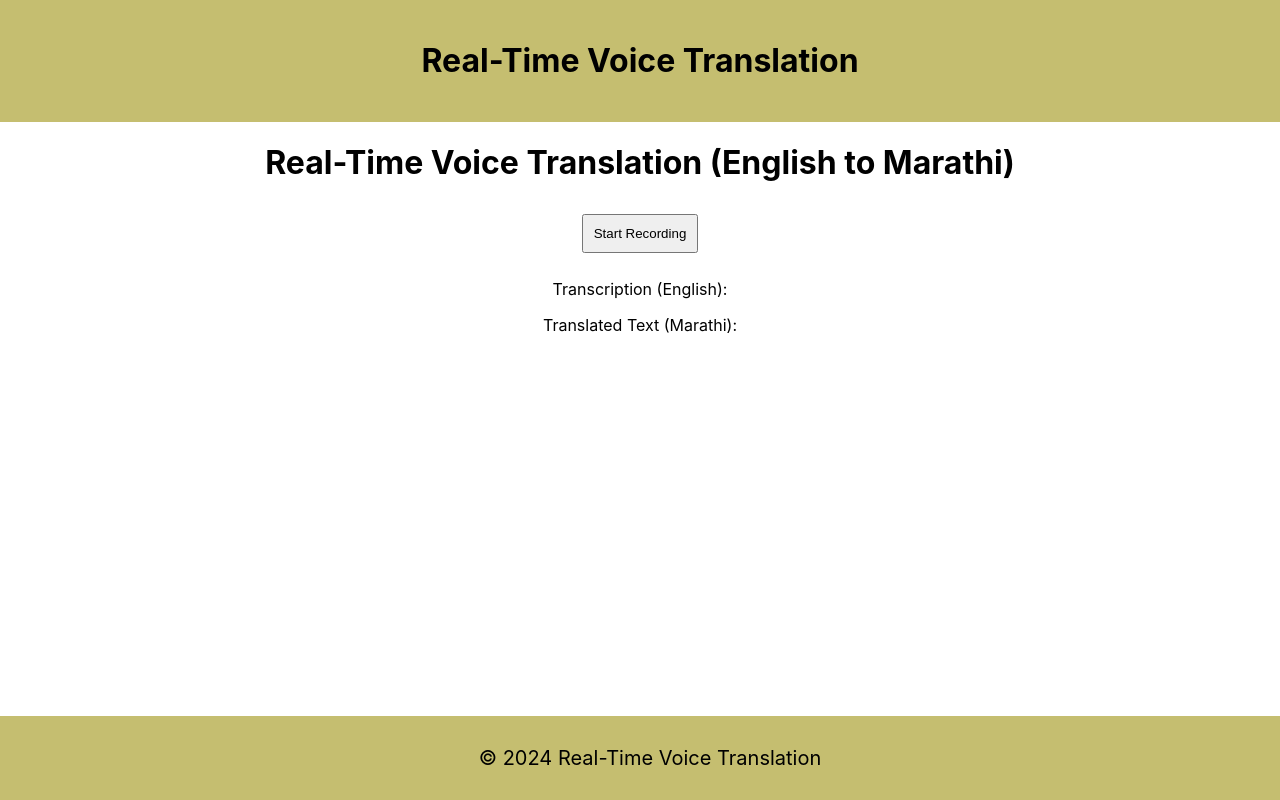
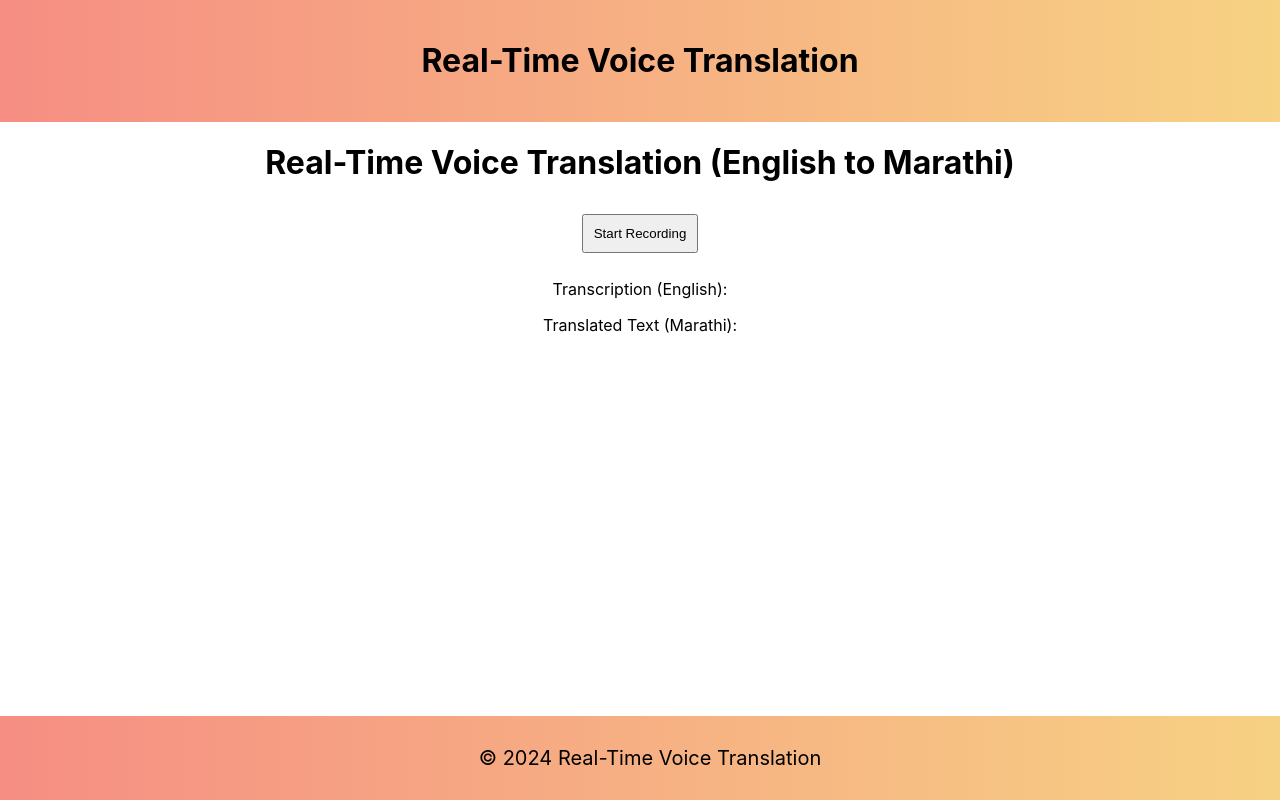
Before and after one commit to Anuraj4/BE-Project, a React (Create React App) app in the folder RealTimeVoiceTranslation/frontend/: page / in a window 1280 px wide. Built offline with nearby package versions, Linux system fonts and the light colour scheme; no server answers; the HTML template or start-up script is replaced by a standard one.

Commit message:
Changed the background of the header and footer

```diff
--- a/RealTimeVoiceTranslation/frontend/src/App.css
+++ b/RealTimeVoiceTranslation/frontend/src/App.css
@@ -3,7 +3,7 @@
 }
 
 header {
-  background-color: #c5be70;
+  background: linear-gradient(90deg, #f68e83 0%, #f7d283 100%);
   padding: 20px;
   color: black;
 }
@@ -13,7 +13,7 @@ main {
 }
 
 footer {
-  background-color: #c5be70;
+  background: linear-gradient(90deg, #f68e83 0%, #f7d283 100%);
   padding: 10px;
   color: black;
   position: fixed;
--- a/RealTimeVoiceTranslation/frontend/src/components/Translator.js
+++ b/RealTimeVoiceTranslation/frontend/src/components/Translator.js
@@ -1,6 +1,7 @@
 import React, { useState, useRef } from 'react';
 import io from 'socket.io-client';
 import 'cors'
+import '../App.css'
 
 
 
@@ -66,7 +67,7 @@ const Translator = () => {
   });
 
   return (
-    <div>
+    <div className='container'>
       <h1>Real-Time Voice Translation (English to Marathi)</h1>
       <button onClick={isRecording ? stopRecording : startRecording}>
         {isRecording ? 'Stop Recording' : 'Start Recording'}
```
